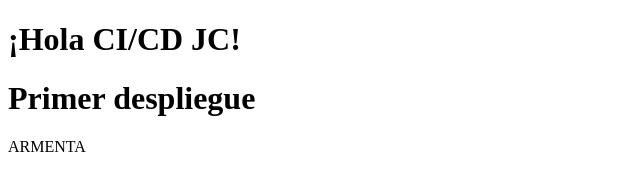
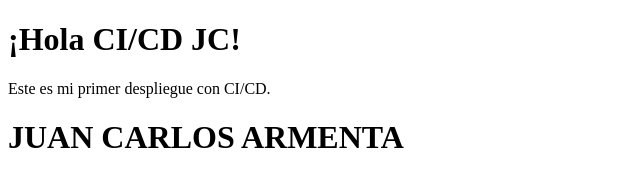
Before and after one commit to ArmentaBautista/CICD01, a plain HTML site: page index.html in a window 1280 px wide. Shown: the whole page, without its empty margins (0-640 px from the left). Drawn offline with Linux system fonts and the light colour scheme.

Commit message:
Prueba de CICD desde vscode github

```diff
--- a/index.html
+++ b/index.html
@@ -7,7 +7,8 @@
 </head>
 <body>
   <h1>¡Hola CI/CD JC!</h1>
-  <h1>Primer despliegue</h1>
-  ARMENTA
+  <p>Este es mi primer despliegue con CI/CD.</p>
+  <h1>JUAN CARLOS ARMENTA</h1>
+
 </body>
 </html>
```
